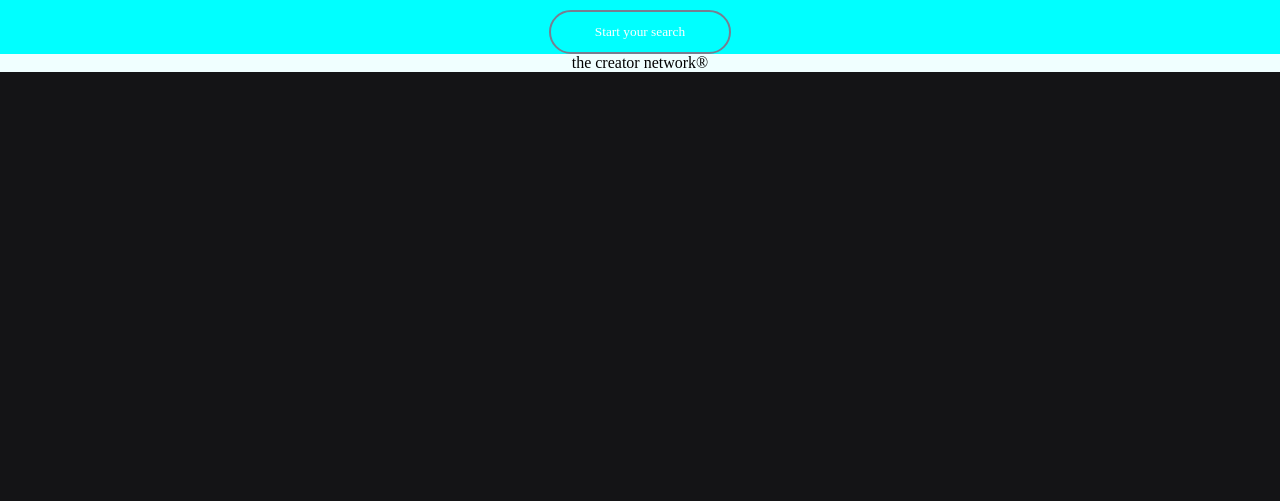
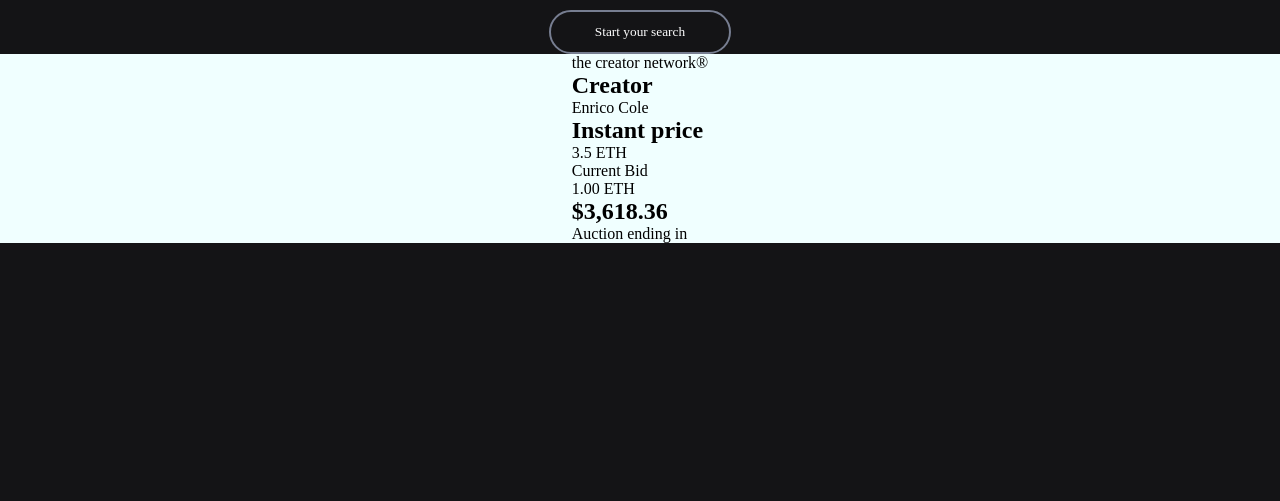
Before and after one commit to EronMG/Crypter-invention, a plain HTML site: page desktop.html in a window 1280 px wide. Shown: the part 299-800 px from the top of the page. Drawn offline with Linux system fonts and the light colour scheme.

Commit message:
feat: add timer

```diff
--- a/desktop.html
+++ b/desktop.html
@@ -10,6 +10,7 @@
 </head>
 
 <body>
+    <script src="../Crypter-invention/js/desktop.js"></script>
     <header class="header">
         <nav class="header__nav">
             <div class="header__nav__content">
@@ -49,17 +50,33 @@
                 <div class="auction__frame__title__network">
                     <div class="auction__frame__title__network">
                         <div class="network__left__user"></div>
-                        <div class="network__left__title"></div>
+                        <div class="network__left__title">
+                            <h1>Creator</h1>
+                            <p>Enrico Cole</p>
+                        </div>
                     </div>
                     <div class="auction__frame__title__network">
                         <div class="network__right__user"></div>
-                        <div class="network__left__title"></div>
+                        <div class="network__left__title">
+                            <h2>Instant price</h2>
+                            <p>3.5 ETH</p>
+                        </div>
                     </div>
                 </div>
             </div>
             <div class="auction__frame__block">
-                <div class="auction__frame__block__title"></div>
-                <div class="auction__frame__block__timer"></div>
+                <div class="auction__frame__block__title">
+                    <p>Current Bid</p>
+                    <p>1.00 ETH</p>
+                    <h2>$3,618.36</h2>
+                </div>
+                <div class="auction__frame__block__timer">
+                    <p>Auction ending in</p>
+                    <div class="auction__frame__block__timer__hours">
+                    </div>
+                    <div class="auction__frame__block__timer__minuts"></div>
+                    <div class="auction__frame__block__timer__sec"></div>
+                </div>
             </div>
             <div class="auction__frame__buttons"></div>
             <div class="auction__frame__arrows"></div>
--- a/styles/desktop.css
+++ b/styles/desktop.css
@@ -122,6 +122,14 @@ header {
     color: #FCFCFD;
 }
 
+.header__nav__actions__buttons .button-left:active {
+    background: rgb(55, 114, 255);
+    background: -moz-linear-gradient(76deg, rgba(55, 114, 255, 1) 0%, rgb(18, 37, 106) 100%);
+    background: -webkit-linear-gradient(76deg, rgba(55, 114, 255, 1) 0%, rgb(21, 40, 109) 100%);
+    background: linear-gradient(76deg, rgba(55, 114, 255, 1) 0%, rgb(23, 43, 116) 100%);
+    filter: progid: DXImageTransform.Microsoft.gradient(startColorstr="#3772ff", endColorstr="#04060d", GradientType=1);
+}
+
 .header__nav__actions__buttons .button-right {
     font-family: 'DM';
     border: 2px solid #777E91;
@@ -141,7 +149,6 @@ section {
     padding-top: 128px;
     max-width: 1920px;
     width: 100%;
-    background-color: aqua;
 }
 
 .container {
```
Also changed, not shown: pics/01.png (added).
